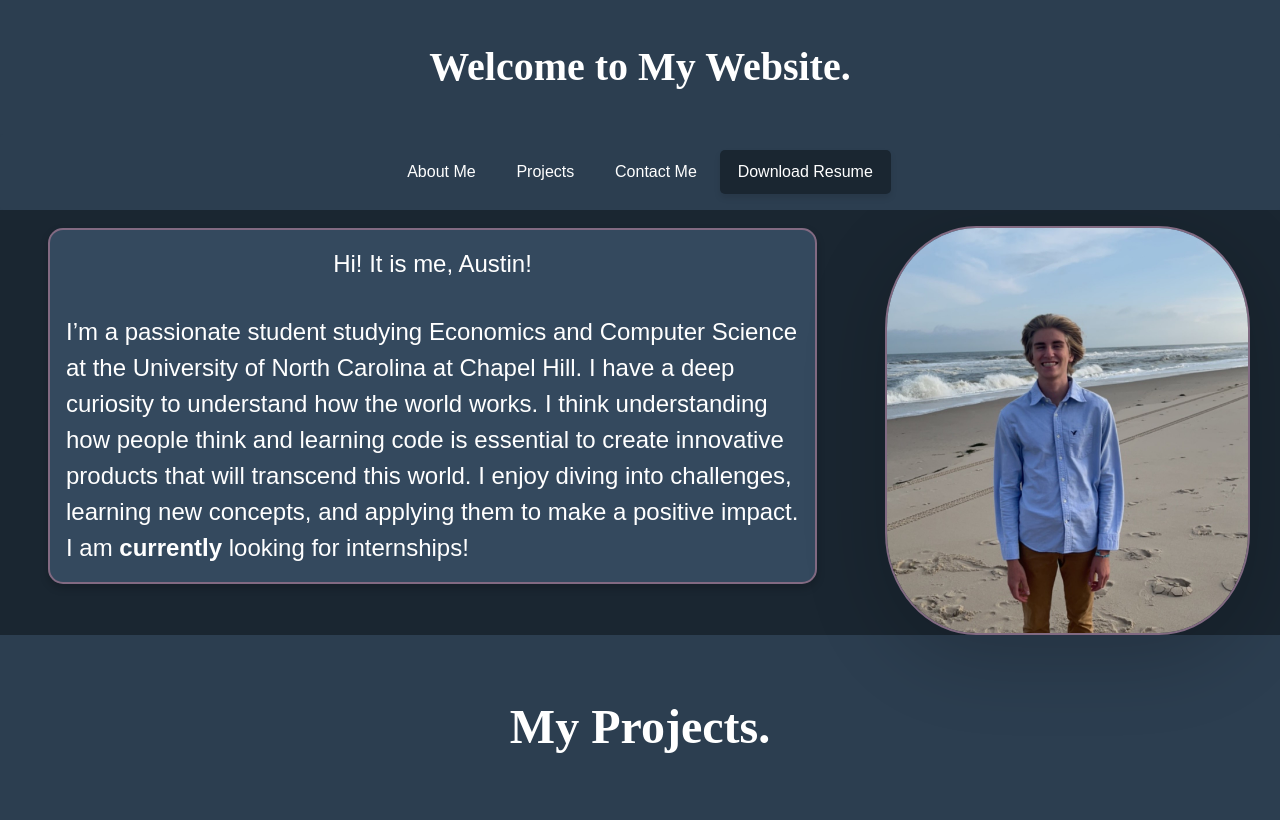
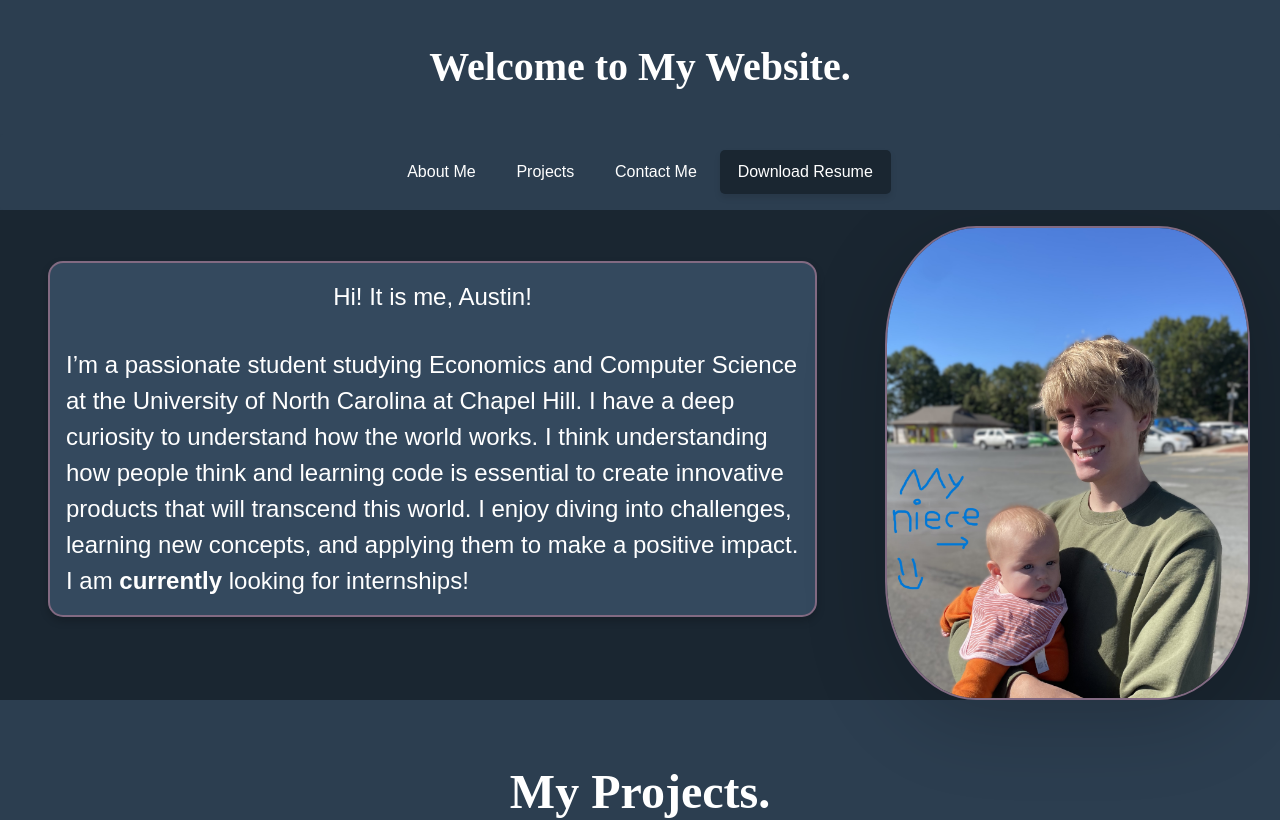
Before and after one commit to arob3303-unc/portfolio, a Next.js app: page / in a window 1280 px wide. Shown: the top 820 px of the page. Built offline with nearby package versions, Linux system fonts and the light colour scheme; a web font is replaced by a local one.

Commit message:
update - adding more projects / revising website

```diff
--- a/src/app/Components/Modal.tsx
+++ b/src/app/Components/Modal.tsx
@@ -50,6 +50,7 @@ const Modal = () => {
         onClick={() =>
           openModal(
             <div className="modal-project-overlay">
+              <div className="modal-title"> Project One </div>
               <div className="modal-project-img">
                 <Image src="/project1.png" alt="Project 1 Image" className="modal-img-height"
                   layout="intrinsic"
--- a/src/app/globals.css
+++ b/src/app/globals.css
@@ -95,6 +95,8 @@ html, body {
 body {
   font-family: 'Arial', sans-serif;
   background-color: #2C3E50;
+  max-width: 1366px;
+  margin: 0 auto;
 }
 
 h1, h2 {
@@ -192,7 +194,9 @@ h1 {
   height: 100%;
   width: 100%;
   z-index: 999;
-
+  max-width: 960px;
+  max-height: 440px;
+  margin: 0 auto;
 
 }
 
--- a/src/app/page.tsx
+++ b/src/app/page.tsx
@@ -32,7 +32,7 @@ const Home = () => {
             <h2 className='about-text'>I am <span className='bold'>currently</span> looking for internships! </h2>
           </div>
           <div className="about-image">
-            <Image src="/me.jpeg" alt="AI" height={300} width={300}/>
+            <Image src="/IMG_9363.jpg" alt="AI" height={300} width={300}/>
           </div>
         </div>
       </section>
```
Also changed, not shown: public/IMG_9363.jpg (added).
